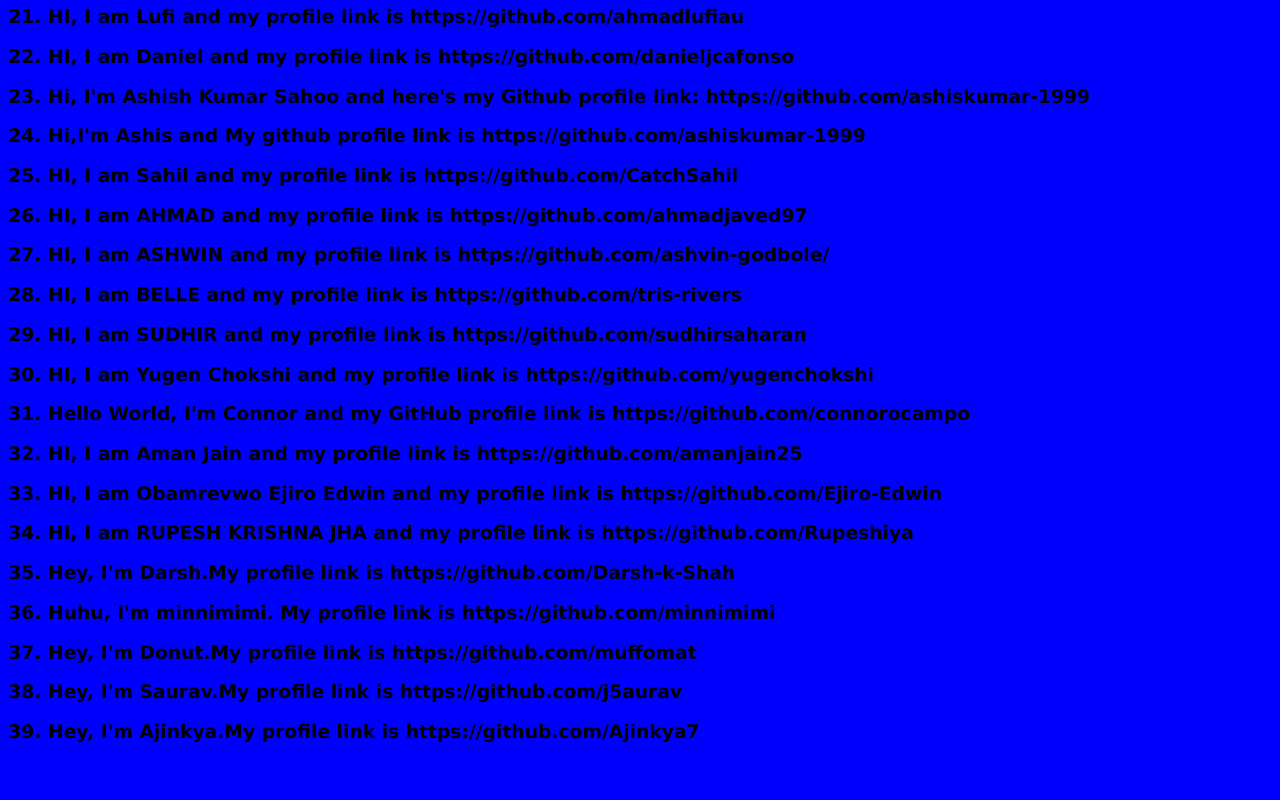
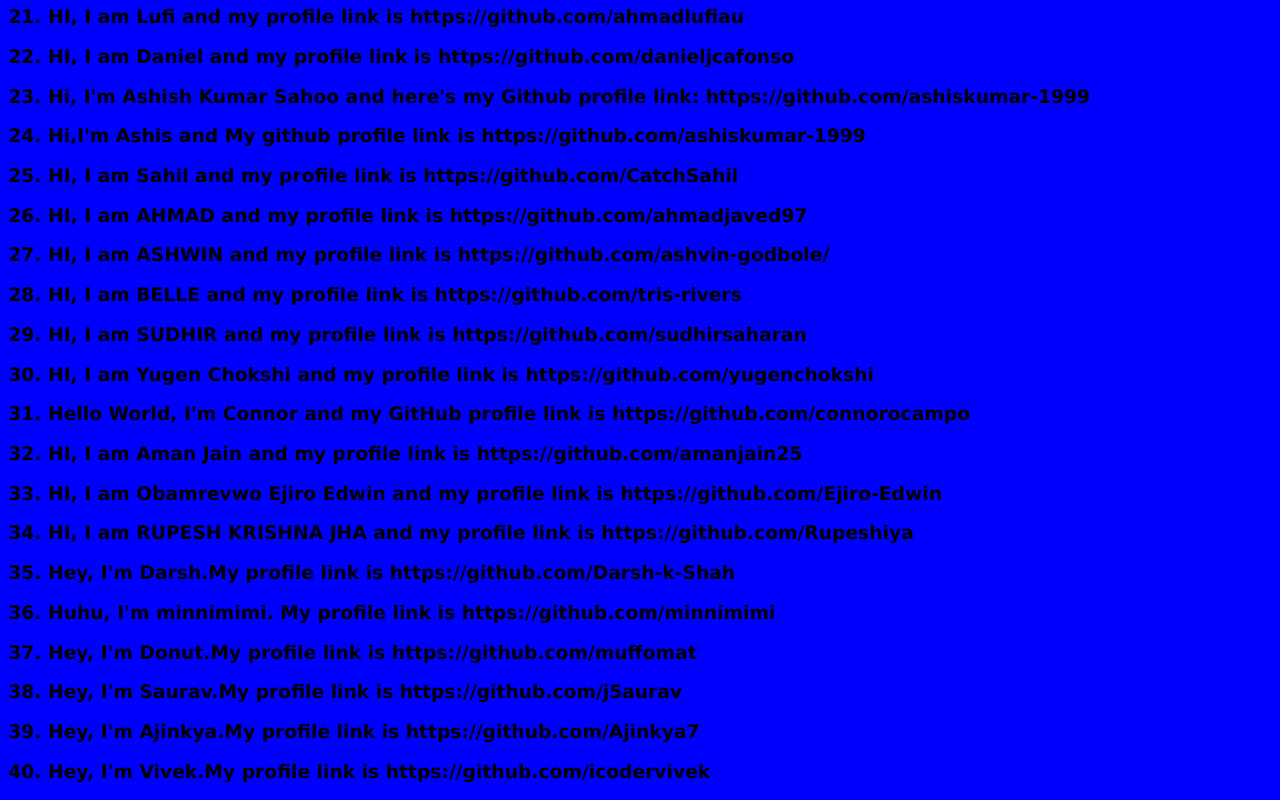
Before and after one commit to sarnava1/Hacktoberfest, a plain HTML site: page index.html in a window 1280 px wide. Shown: the part 1549-2349 px from the top of the page. Before the commit the page ends 2310 px from the top, so only its background shows below. Drawn offline with Linux system fonts and the light colour scheme.

Commit message:
updated the file

```diff
--- a/index.html
+++ b/index.html
@@ -69,6 +69,7 @@
 	<h3><li>Hey, I'm Donut.My profile link is https://github.com/muffomat</li></h3>
 	<h3><li>Hey, I'm Saurav.My profile link is https://github.com/j5aurav</li></h3>
 	<h3><li>Hey, I'm Ajinkya.My profile link is https://github.com/Ajinkya7</li></h3>
+	<h3><li>Hey, I'm Vivek.My profile link is https://github.com/icodervivek</li></h3>
 <ol>
 
 
```
